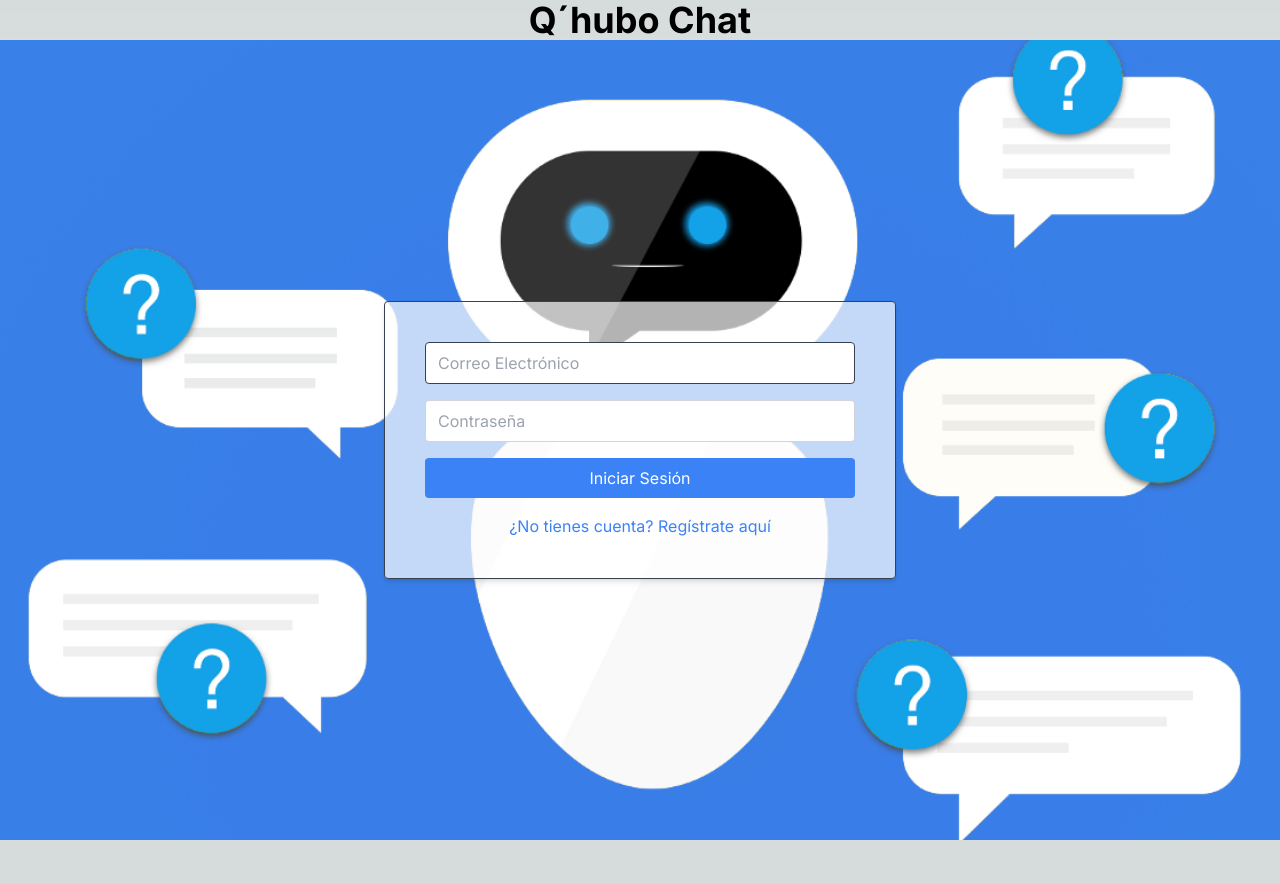
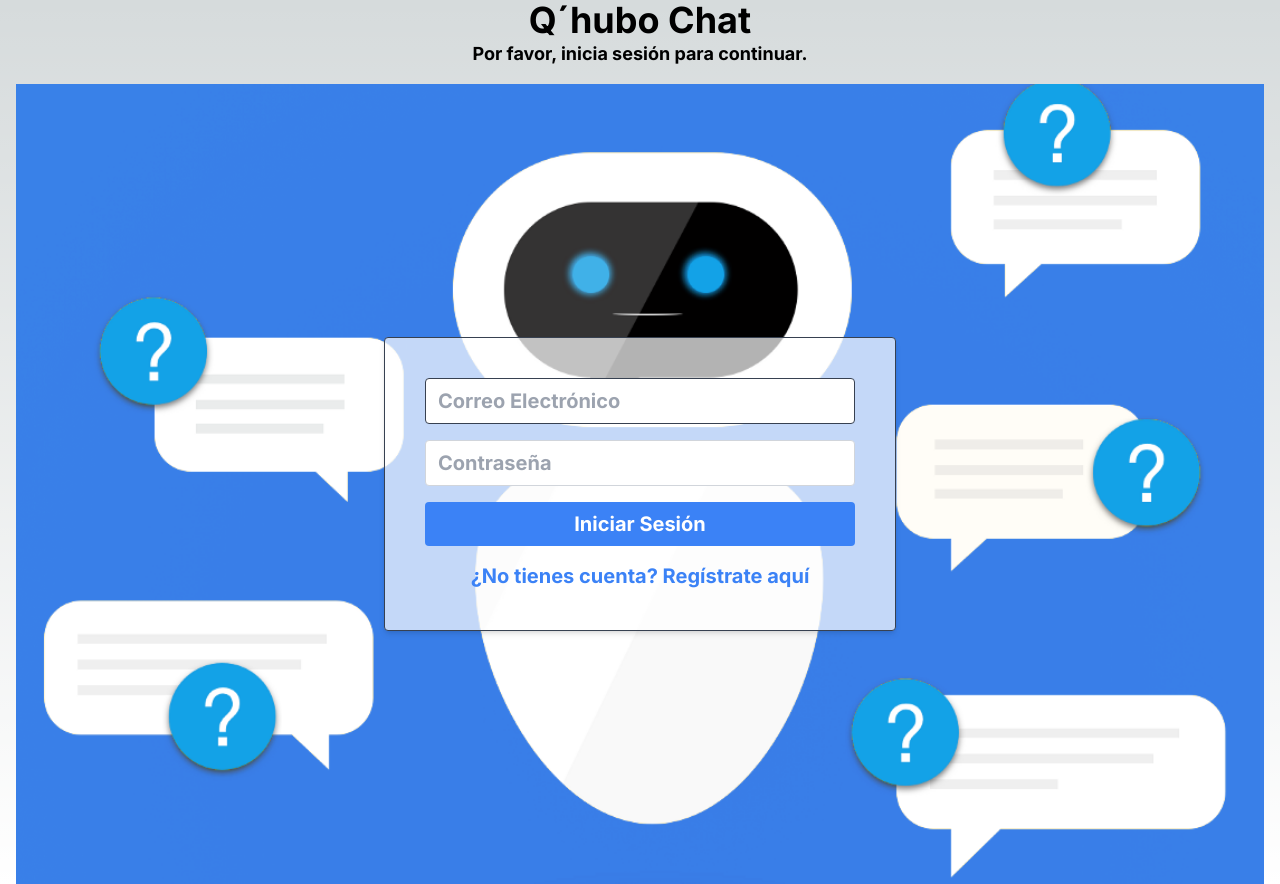
Before and after one commit to elvisuriel/videochat, a Next.js app: page / in a window 1280 px wide. Before the commit the page ends 840 px from the top, so only its background shows below. Built offline with nearby package versions, Linux system fonts and the light colour scheme; no server answers.

Commit message:
mas cambios en el chat

```diff
--- a/src/app/components/ChatRoom.tsx
+++ b/src/app/components/ChatRoom.tsx
@@ -43,21 +43,19 @@ const ChatRoom: React.FC = () => {
     };
 
     return (
-        <div>
+        <div className="mx-4 font-bold text-xl text-center">
             {user ? (
                 <div>
-                    <p>Bienvenido, {user.email}!</p>
-                    <button onClick={() => auth.signOut()}>Cerrar Sesión</button>
-                    <div>
+                    <p className="text-lg">¡Bienvenido, {user.email}!</p>
+                    <button className="mt-4 bg-blue-500 hover:bg-blue-600 text-white font-bold py-2 px-4 rounded" onClick={() => auth.signOut()}>Cerrar Sesión</button>
+                    <div className="mt-4">
                         <MessageSection onSendMessage={sendMessage} />
                     </div>
                 </div>
             ) : (
                 <div>
-                    <SignInForm auth={auth} onSignInSuccess={function (): void {
-                        throw new Error('Function not implemented.');
-                    }} />
-
+                    <p className="text-lg mb-4">Por favor, inicia sesión para continuar.</p>
+                    <SignInForm auth={auth} onSignInSuccess={() => { }} />
                 </div>
             )}
         </div>
--- a/src/app/components/MessageSection.tsx
+++ b/src/app/components/MessageSection.tsx
@@ -68,7 +68,7 @@ const MessageSection: React.FC<MessageSectionProps> = ({ onSendMessage }) => {
     };
 
     return (
-        <div className="message-section border p-4 mx-4 my-8 max-w-md">
+        <div className="message-section border p-4 mx-4 my-8 max-w-md ">
             <div className="message-list max-h-48 overflow-y-auto">
                 {messages.map((message, index) => (
                     <div key={index} className="message mb-2">
```
